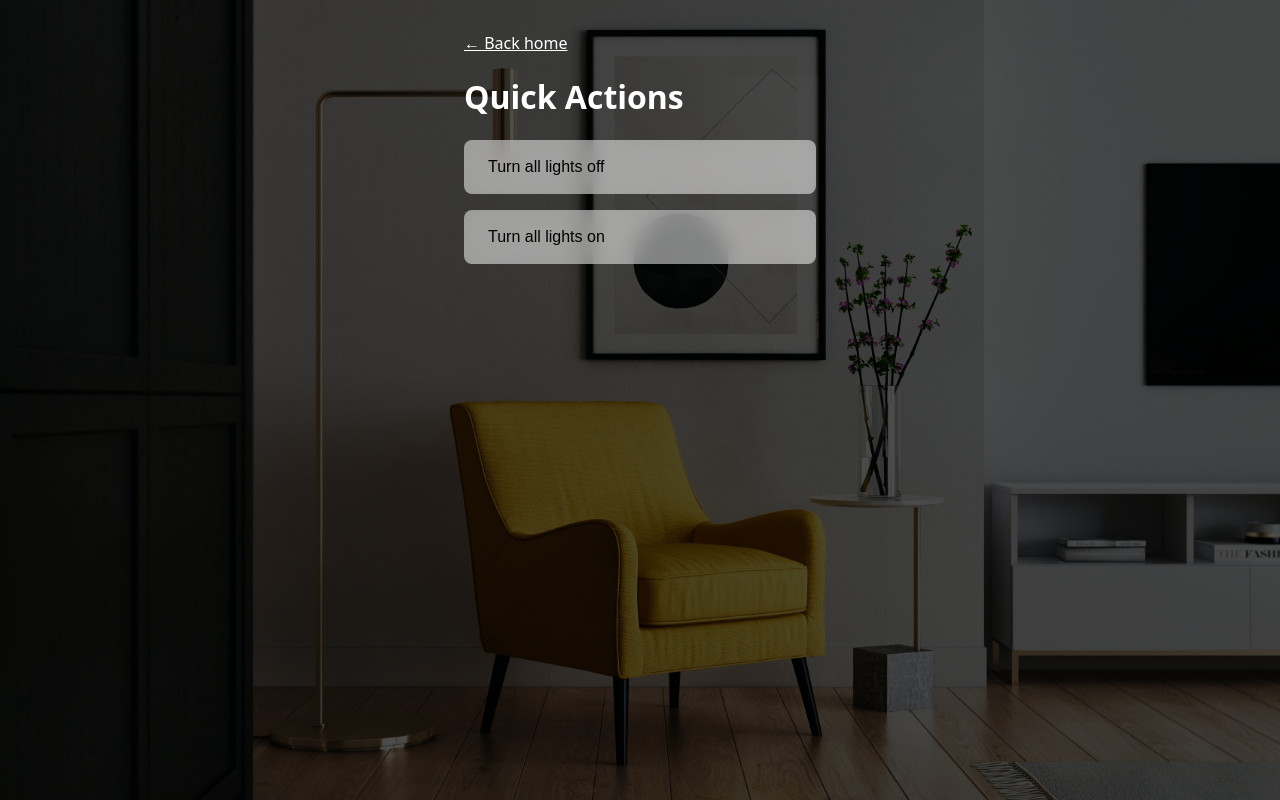
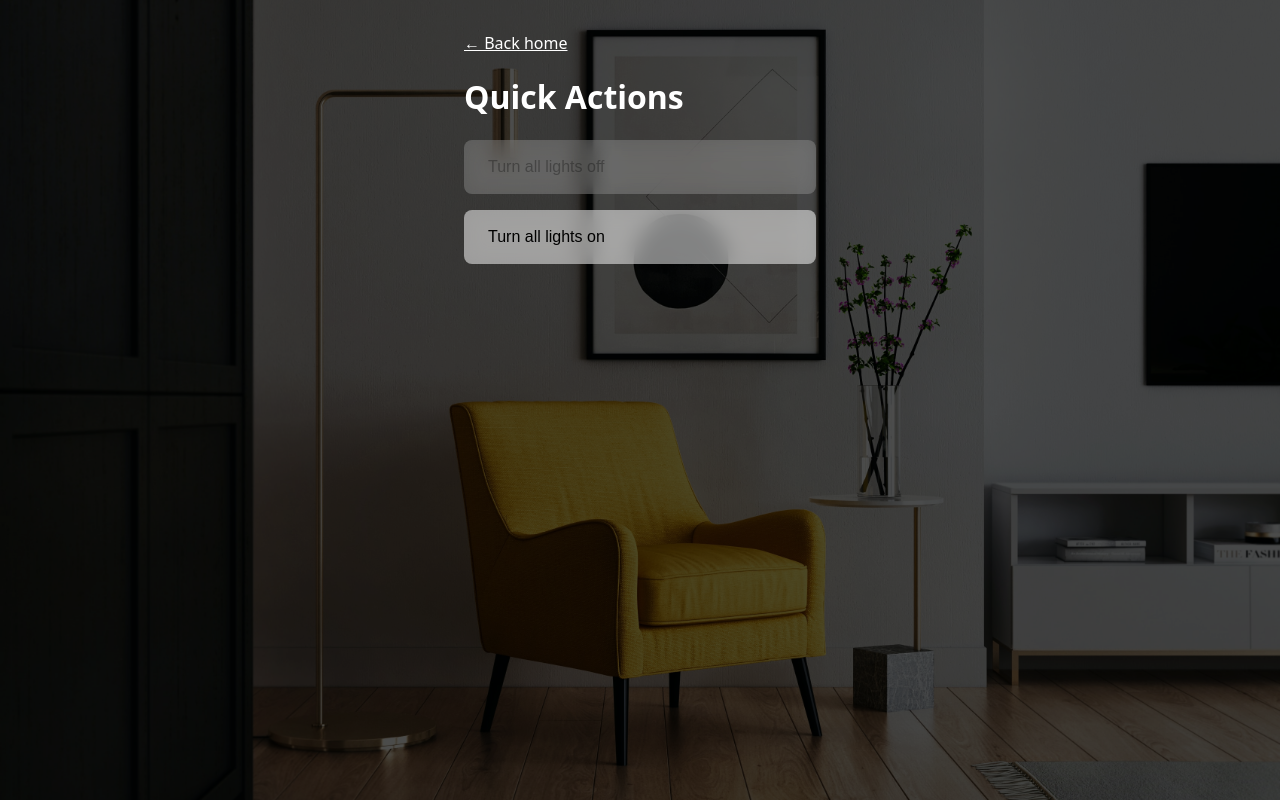
Before and after one commit to uwebury/react-global-state_lights, a Next.js app: page /actions in a window 1280 px wide. Built offline with nearby package versions, Linux system fonts and the light colour scheme.

Commit message:
Solved Bonus of Creating the Quick Actions

```diff
--- a/components/QuickActions/index.js
+++ b/components/QuickActions/index.js
@@ -8,22 +8,25 @@ const StyledQuickActions = styled.div`
 `;
 
 // 19. turnAllLightsOff, turnAllLightsOn added as props and function calls.
-export default function QuickActions({ turnAllLightsOff, turnAllLightsOn }) {
+export default function QuickActions({
+  lights,
+  lightsOnCount,
+  turnAllLightsOff,
+  turnAllLightsOn,
+}) {
   return (
     <StyledQuickActions>
       <Button
         type="button"
-        onClick={() => {
-          turnAllLightsOff();
-        }}
+        onClick={turnAllLightsOff}
+        disabled={lightsOnCount === 0}
       >
         Turn all lights off
       </Button>
       <Button
         type="button"
-        onClick={() => {
-          turnAllLightsOn();
-        }}
+        onClick={turnAllLightsOn}
+        disabled={lightsOnCount === lights.length}
       >
         Turn all lights on
       </Button>
--- a/pages/actions.js
+++ b/pages/actions.js
@@ -2,12 +2,19 @@ import Link from "../components/Link";
 import QuickActions from "../components/QuickActions";
 
 // 18. {turnAllLightsOff, turnAllLightsOn} added as prop and lifted down to Quick Actions. Step 19 in actions.js
-export default function Actions({ turnAllLightsOff, turnAllLightsOn }) {
+export default function Actions({
+  lights,
+  lightsOnCount,
+  turnAllLightsOff,
+  turnAllLightsOn,
+}) {
   return (
     <>
       <Link href="/">← Back home</Link>
       <h1>Quick Actions</h1>
       <QuickActions
+        lights={lights}
+        lightsOnCount={lightsOnCount}
         turnAllLightsOff={turnAllLightsOff}
         turnAllLightsOn={turnAllLightsOn}
       />
```
